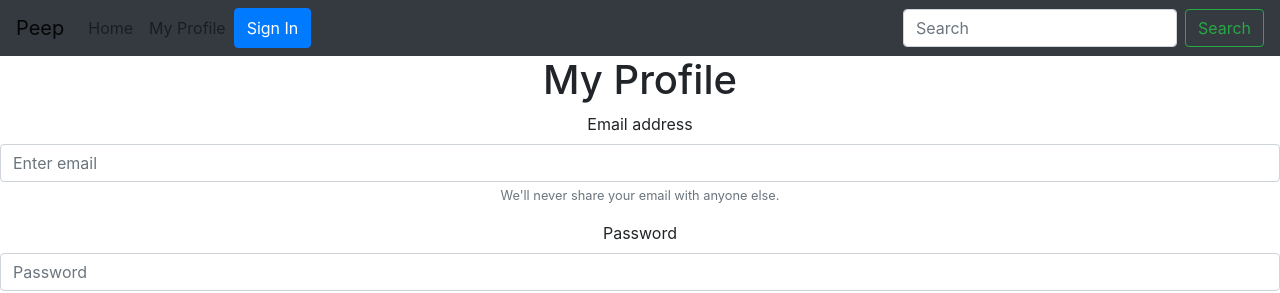
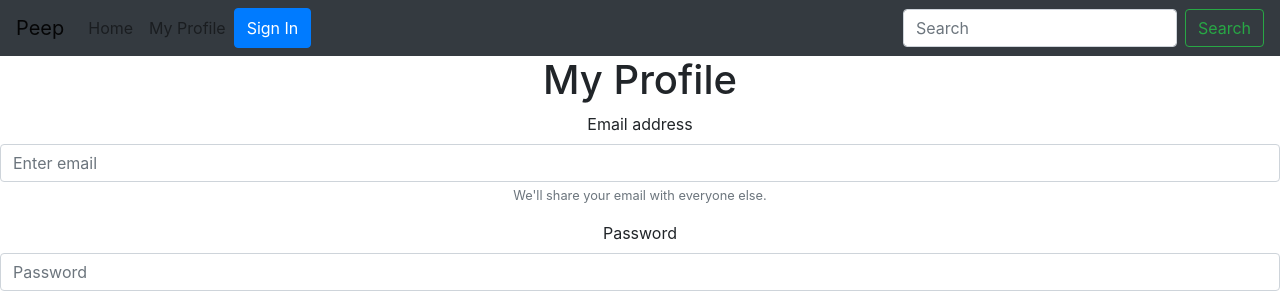
Before and after one commit to deepdivebirbs/peep, a React (Create React App) app in the folder app/: page /my-profile in a window 1280 px wide. Shown: the top 293 px of the page. Built offline with nearby package versions, Linux system fonts and the light colour scheme.

Commit message:
excellent commit messsage

```diff
--- a/app/src/components/MyProfile.js
+++ b/app/src/components/MyProfile.js
@@ -11,7 +11,7 @@ export const MyProfile = () => {
 				<Form.Label>Email address</Form.Label>
 				<Form.Control type="email" placeholder="Enter email" />
 				<Form.Text className="text-muted">
-					We'll never share your email with anyone else.
+					We'll share your email with everyone else.
 				</Form.Text>
 			</Form.Group>
 
@@ -19,7 +19,7 @@ export const MyProfile = () => {
 				<Form.Label>Password</Form.Label>
 				<Form.Control type="password" placeholder="Password" />
 			</Form.Group>
-			<Form.Group controlId="formBasicChecbox">
+			<Form.Group controlId="formBasicCheckbox">
 				<Form.Check type="checkbox" label="Check me out" />
 			</Form.Group>
 			<Button variant="primary" type="submit">
```
